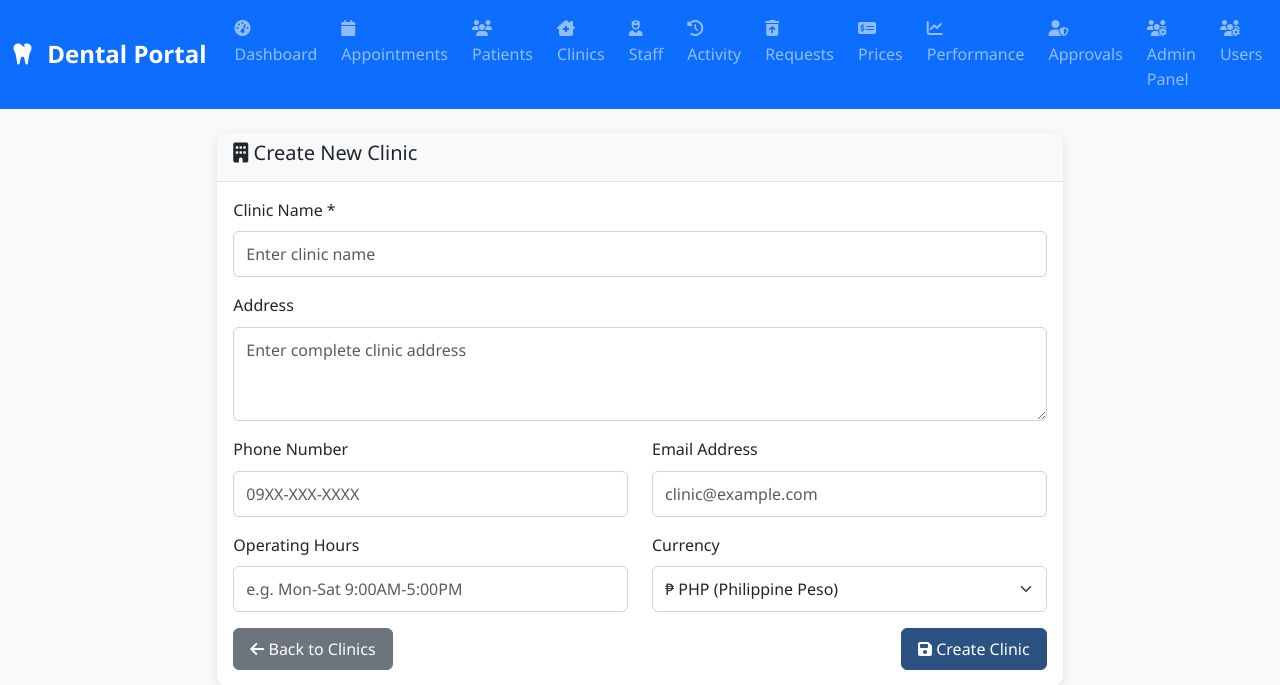
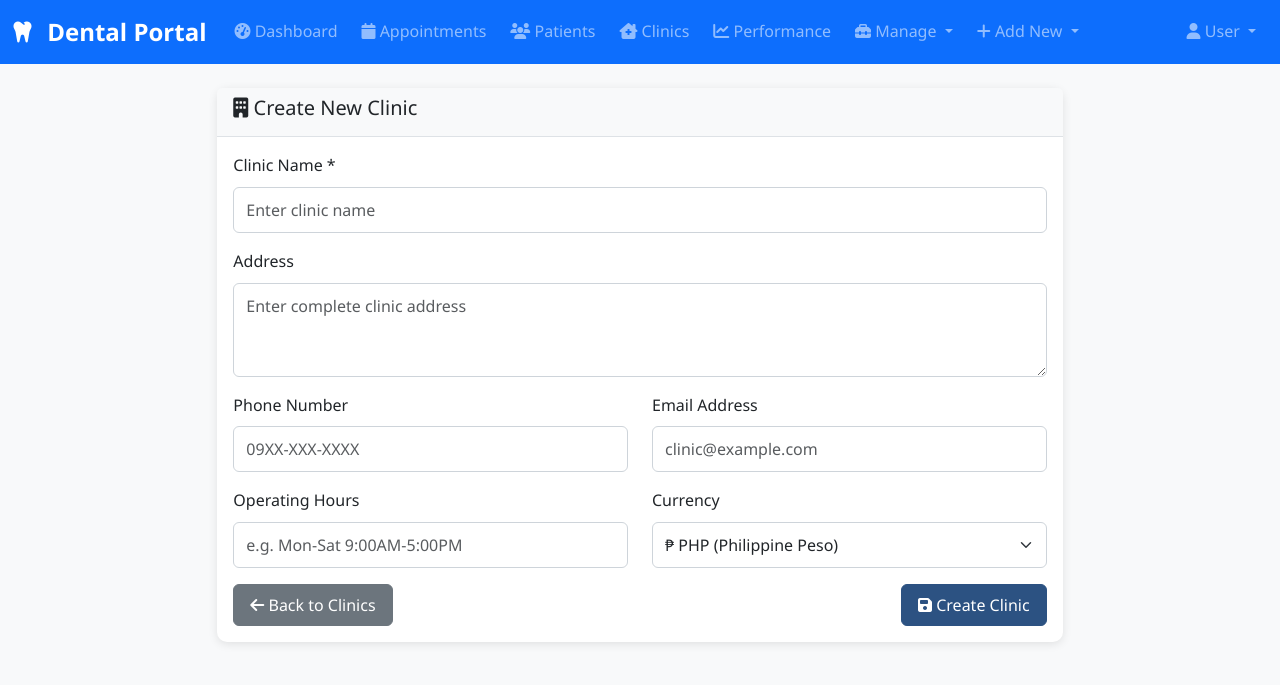
Before and after one commit to jaspherramos98/MyDentalPortal, a Flask app: page /clinics/create in a window 1280 px wide; the page is wider, and only the part inside the window is pictured. Shown: the top 685 px of that part. Run offline with Flask 3, Linux system fonts and the light colour scheme; the visitor is signed in with stand-in values (Sample User, id 1); some libraries are stand-ins or nearby versions.

Commit message:
UI: group management links under a "Manage" navbar dropdown
The nav had grown to ~12 top-level items. Collapse the management/oversight
tools into a single "Manage" dropdown (shown to non-staff), keeping only the
daily-workflow links in the bar (Dashboard/Appointments/Patients/Clinics/
Performance + Add New).

Manage contains: Staff, Pending Prices, Deletion Requests, Activity Log, and
(admin only) Approvals, Admin Panel, Users.

Applied to BOTH base.html and the standalone appointments.html navbar (which was
also stale — it never got the Staff/Activity/Requests/Prices/Admin Panel links;
now in sync). No behaviour/route changes — pure nav grouping.

Co-Authored-By: Claude Opus 4.8 <noreply@anthropic.com>

```diff
--- a/templates/base.html
+++ b/templates/base.html
@@ -80,48 +80,57 @@
                             <i class="fas fa-clinic-medical"></i> Clinics
                         </a>
                     </li>
-                    {% if session.user_role != 'staff' %}
-                    <li class="nav-item">
-                        <a class="nav-link" href="{{ url_for('staff.list_staff') }}">
-                            <i class="fas fa-user-nurse"></i> Staff
-                        </a>
-                    </li>
-                    <li class="nav-item">
-                        <a class="nav-link" href="{{ url_for('main.activity') }}">
-                            <i class="fas fa-clock-rotate-left"></i> Activity
-                        </a>
-                    </li>
-                    <li class="nav-item">
-                        <a class="nav-link" href="{{ url_for('deletions.queue') }}">
-                            <i class="fas fa-trash-can-arrow-up"></i> Requests
-                        </a>
-                    </li>
-                    <li class="nav-item">
-                        <a class="nav-link" href="{{ url_for('treatments.pending_prices') }}">
-                            <i class="fas fa-money-check-dollar"></i> Prices
-                        </a>
-                    </li>
-                    {% endif %}
                     <li class="nav-item">
                         <a class="nav-link" href="{{ url_for('reports.reports') }}">
                             <i class="fas fa-chart-line"></i> Performance
                         </a>
                     </li>
+                    {% if session.user_role != 'staff' %}
+                    <!-- Management & oversight tools, grouped to keep the bar uncluttered -->
+                    <li class="nav-item dropdown">
+                        <a class="nav-link dropdown-toggle" href="#" role="button" data-bs-toggle="dropdown">
+                            <i class="fas fa-toolbox"></i> Manage
+                        </a>
+                        <ul class="dropdown-menu">
+                            <li>
+                                <a class="dropdown-item" href="{{ url_for('staff.list_staff') }}">
+                                    <i class="fas fa-user-nurse"></i> Staff
+                                </a>
+                            </li>
+                            <li>
+                                <a class="dropdown-item" href="{{ url_for('treatments.pending_prices') }}">
+                                    <i class="fas fa-money-check-dollar"></i> Pending Prices
+                                </a>
+                            </li>
+                            <li>
+                                <a class="dropdown-item" href="{{ url_for('deletions.queue') }}">
+                                    <i class="fas fa-trash-can-arrow-up"></i> Deletion Requests
+                                </a>
+                            </li>
+                            <li>
+                                <a class="dropdown-item" href="{{ url_for('main.activity') }}">
+                                    <i class="fas fa-clock-rotate-left"></i> Activity Log
+                                </a>
+                            </li>
                             {% if is_admin %}
-                    <li class="nav-item">
-                        <a class="nav-link" href="{{ url_for('admin.registrations') }}">
+                            <li><hr class="dropdown-divider"></li>
+                            <li>
+                                <a class="dropdown-item" href="{{ url_for('admin.registrations') }}">
                                     <i class="fas fa-user-shield"></i> Approvals
                                 </a>
                             </li>
-                    <li class="nav-item">
-                        <a class="nav-link" href="{{ url_for('admin.panel') }}">
+                            <li>
+                                <a class="dropdown-item" href="{{ url_for('admin.panel') }}">
                                     <i class="fas fa-users-gear"></i> Admin Panel
                                 </a>
                             </li>
-                    <li class="nav-item">
-                        <a class="nav-link" href="{{ url_for('admin.users') }}">
+                            <li>
+                                <a class="dropdown-item" href="{{ url_for('admin.users') }}">
                                     <i class="fas fa-users-cog"></i> Users
                                 </a>
+                            </li>
+                            {% endif %}
+                        </ul>
                     </li>
                     {% endif %}
                     <li class="nav-item dropdown">
```
Also changed, not shown: templates/appointments.html (+45 -9 lines). Lines whose indentation alone changed are shown as unchanged.
